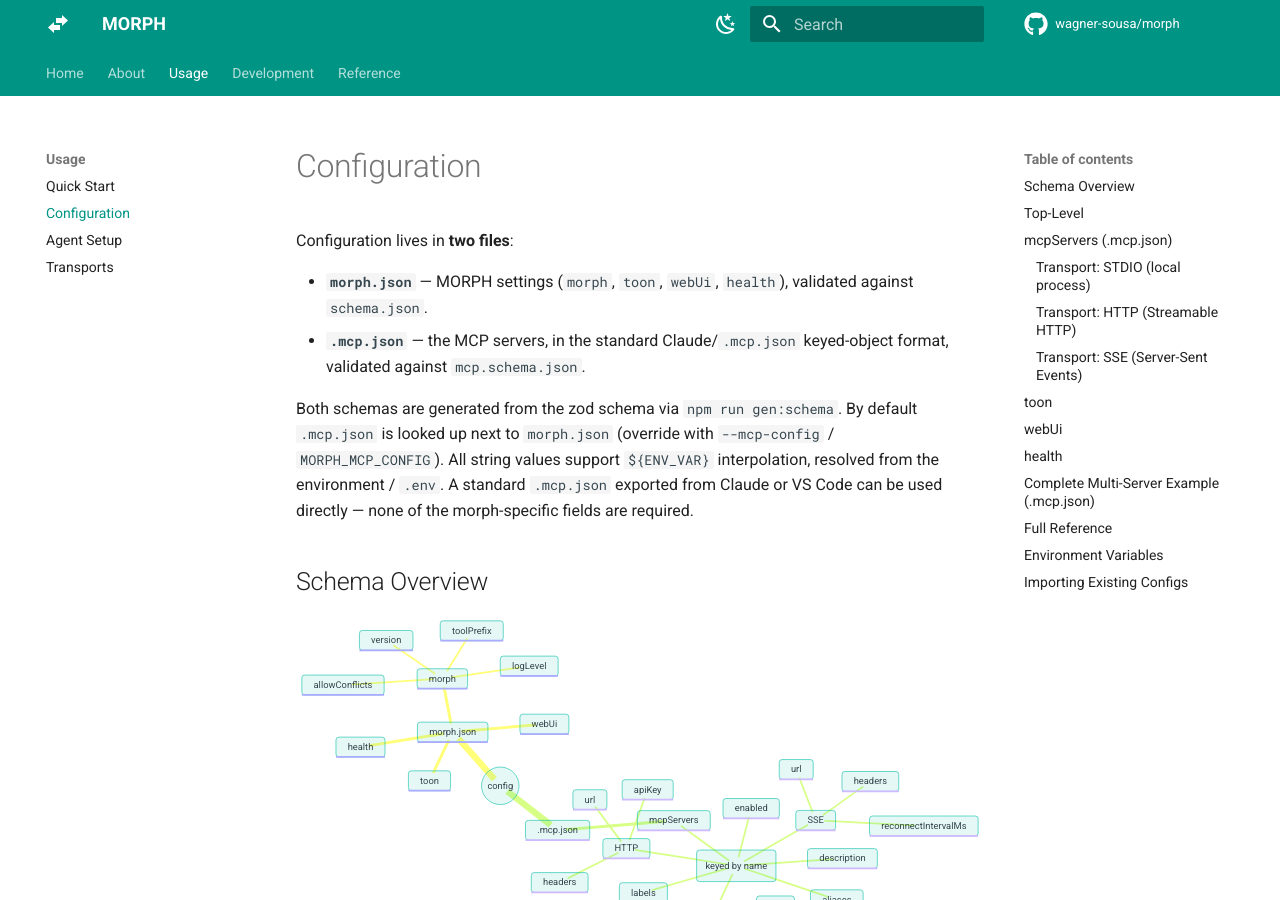
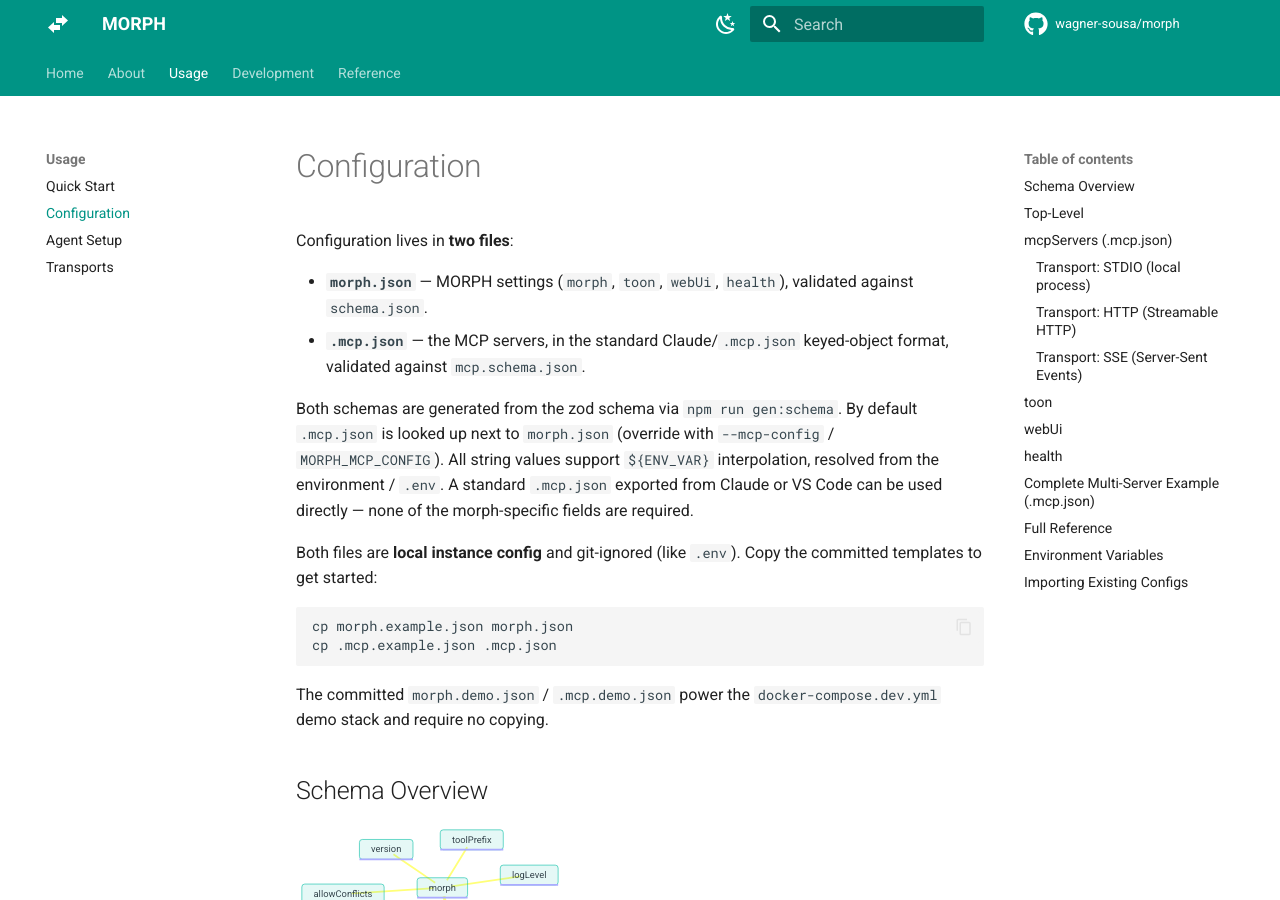
Before and after one commit to wagner-sousa/morph, an MkDocs documentation site: the page built from docs/02-usage/010_configuration.md, in a window 1280 px wide and 900 px high. Built offline with MkDocs 1.6.1 and Material for MkDocs 9.7.7, drawn with Linux system fonts in a browser that asks for light colours; comment, search, counter and statistics services are not loaded.

Commit message:
chore(config): make morph.json and .mcp.json local instance config
These two files hold per-instance / user choices (and ${ENV} secret
references), so they should not be committed — same pattern as .env. They
are now git-ignored, with committed morph.example.json / .mcp.example.json
templates to copy.

The docker-compose.dev.yml demo stack now runs off the committed demo files
(morph.demo.json / .mcp.demo.json), so "clone and run" still works without a
local morph.json. The demo .mcp.demo.json carries the full mcp-test-servers
set used by the dev stack.

Co-Authored-By: Claude Opus 4.8 (1M context) <noreply@anthropic.com>

````diff
--- a/docker-compose.dev.yml
+++ b/docker-compose.dev.yml
@@ -8,10 +8,10 @@ services:
       - ./:/app
       - node_modules:/app/node_modules
     command: >
-      sh -c "npm install --no-audit --no-fund && npm run dev -- --config /app/morph.json"
+      sh -c "npm install --no-audit --no-fund && npm run dev -- --config /app/morph.demo.json"
     environment:
       - NODE_ENV=development
-      - MORPH_CONFIG=/app/morph.json
+      - MORPH_CONFIG=/app/morph.demo.json
       - MORPH_DATA_DIR=/app/data
       - MORPH_TRANSPORT=http
       - CHOKIDAR_USEPOLLING=true
--- a/docs/02-usage/010_configuration.md
+++ b/docs/02-usage/010_configuration.md
@@ -6,6 +6,15 @@ Configuration lives in **two files**:
 - **`.mcp.json`** — the MCP servers, in the standard Claude/`.mcp.json` keyed-object format, validated against `mcp.schema.json`.
 
 Both schemas are generated from the zod schema via `npm run gen:schema`. By default `.mcp.json` is looked up next to `morph.json` (override with `--mcp-config` / `MORPH_MCP_CONFIG`). All string values support `${ENV_VAR}` interpolation, resolved from the environment / `.env`. A standard `.mcp.json` exported from Claude or VS Code can be used directly — none of the morph-specific fields are required.
+
+Both files are **local instance config** and git-ignored (like `.env`). Copy the committed templates to get started:
+
+```bash
+cp morph.example.json morph.json
+cp .mcp.example.json .mcp.json
+```
+
+The committed `morph.demo.json` / `.mcp.demo.json` power the `docker-compose.dev.yml` demo stack and require no copying.
 
 ## Schema Overview
 
--- a/morph.demo.json
+++ b/morph.demo.json
@@ -14,7 +14,7 @@
   "webUi": {
     "enabled": true,
     "host": "0.0.0.0",
-    "port": 3100
+    "port": 3101
   },
   "health": {
     "intervalMs": 30000,
````
Also changed, not shown: AGENTS.md (+1 -1 lines), README.md (+10 -1 lines), .mcp.demo.json, .mcp.example.json (added), .mcp.json (deleted), morph.example.json (renamed from morph.json), 1 other file.
